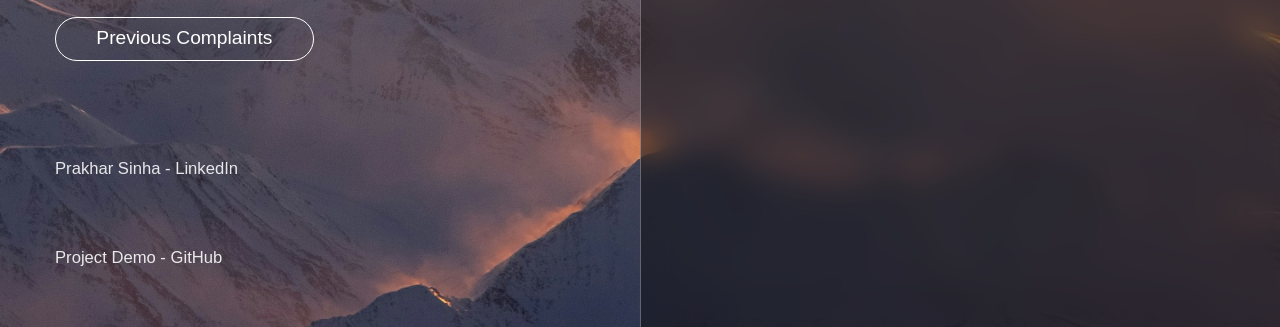
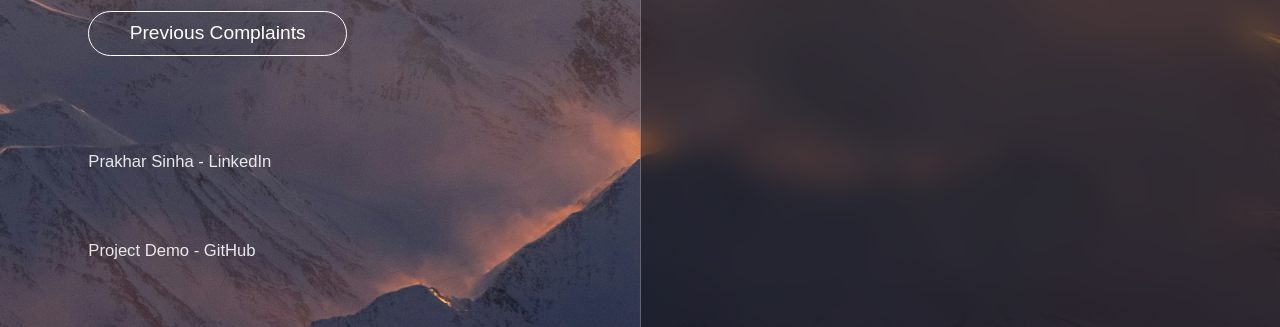
Before and after one commit to prakhar3125/College-Complaint-and-Resolution-portal, a website: page public/index2.html in a window 1280 px wide. Shown: the part 473-800 px from the top of the page. Drawn offline with nearby package versions, Linux system fonts and the light colour scheme; a web font is replaced by a local one.

Commit message:
minor bug fix

```diff
--- a/public/index2.html
+++ b/public/index2.html
@@ -4,7 +4,7 @@
 
 <head>
   <meta charset="utf-8" />
-  <title>Easy Form Field Validation</title>
+  <title>College Complaint and Resolution Portal</title>
   <meta content="width=device-width, initial-scale=1" name="viewport" />
   <link rel="icon" type="image/png" href="logoTop.png">
   <link href="style.css"
--- a/public/style.css
+++ b/public/style.css
@@ -2490,9 +2490,9 @@ blockquote {
   position: relative;
   overflow: hidden;
   width: 50%;
-  padding: 4.3em;
-
-}
+  padding: 3.9em 4.9em 4.9em 6.9em; /* top right bottom left */
+}
+
 
 .contact_column.is-left {
   position: -webkit-sticky;
```
